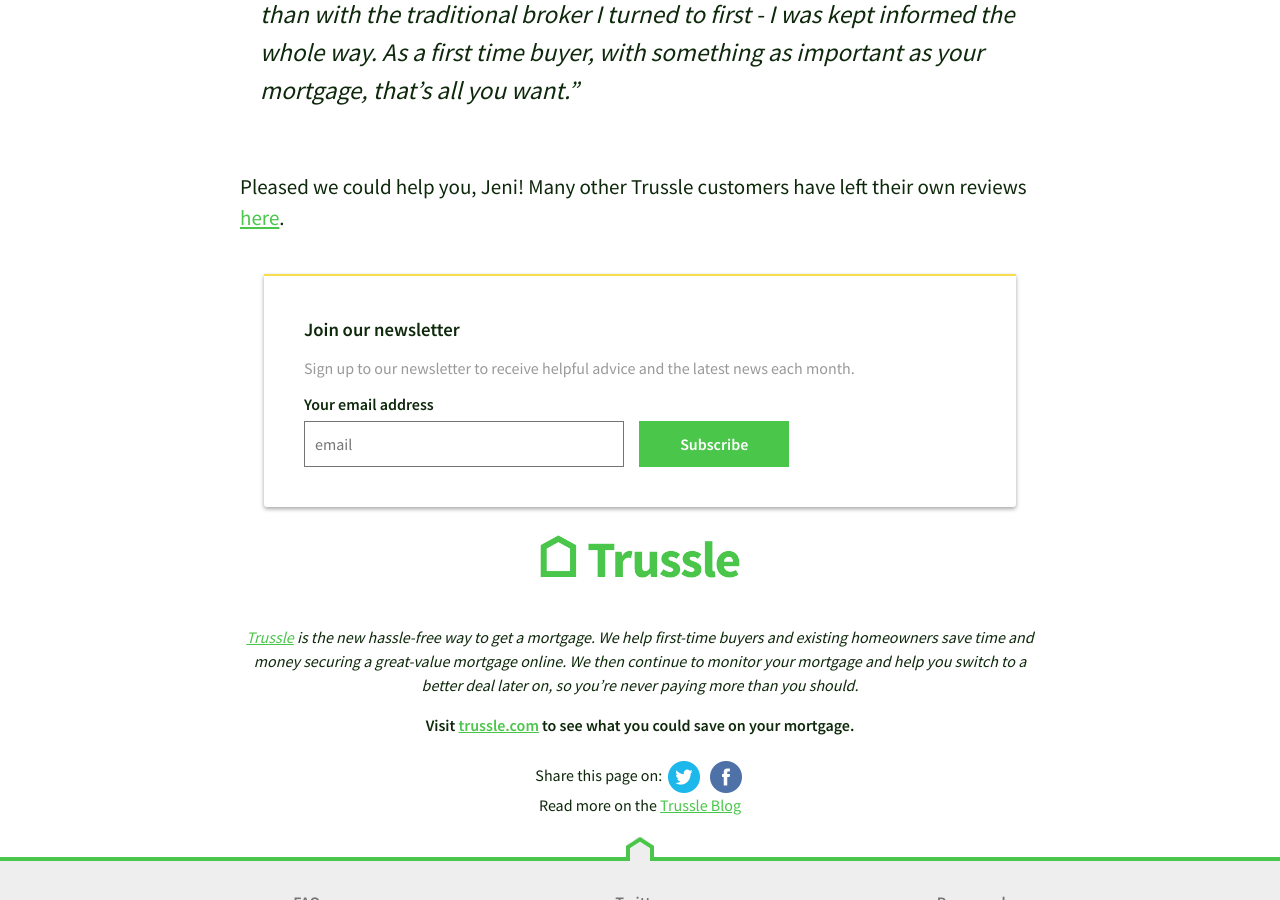
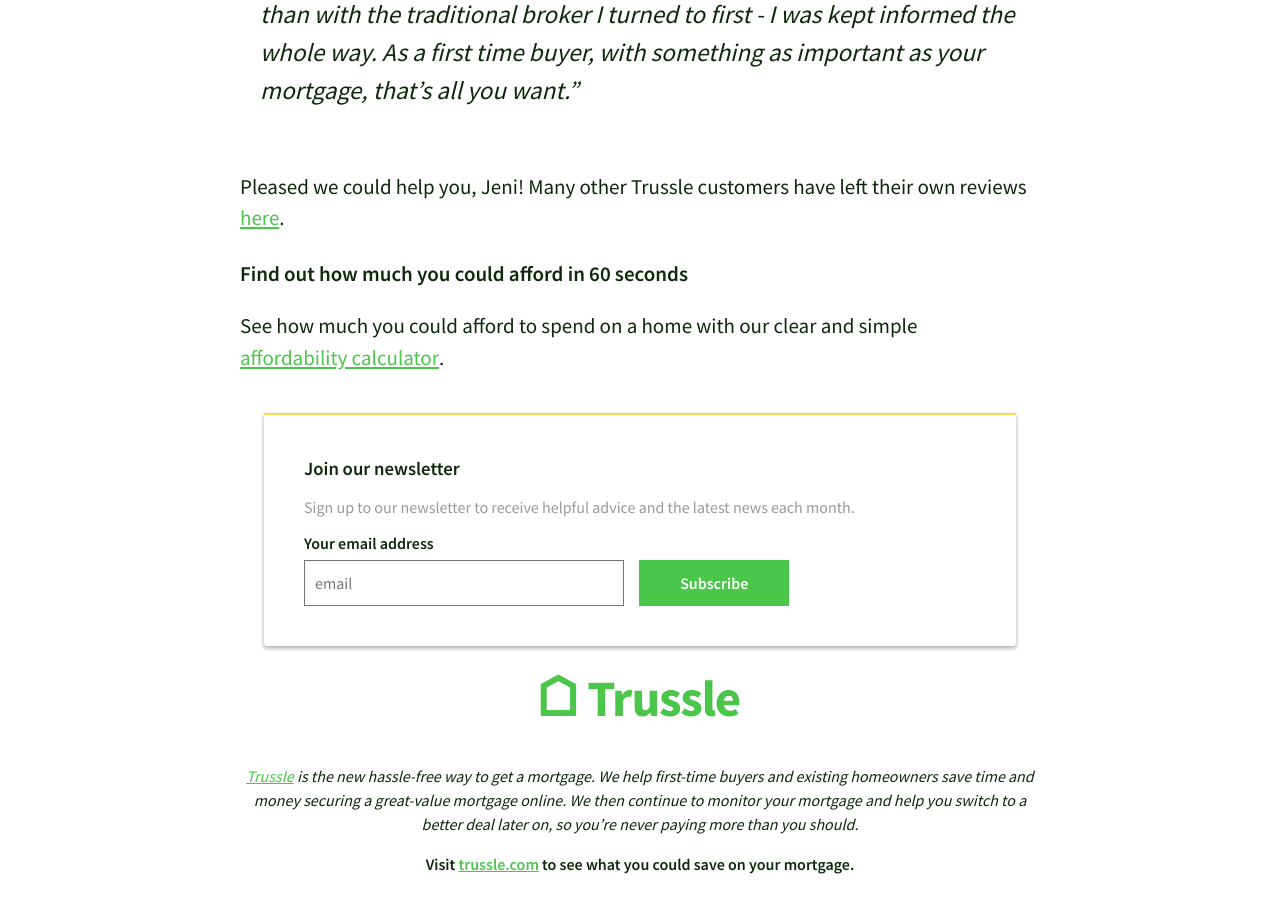
Before and after one commit to olitrussle/blog, a Jekyll site: the page built from _posts/2017-04-19-trussle-stories-the-teacher.md, in a window 1280 px wide and 900 px high, scrolled down 4469 px. Built offline with Jekyll 4.4.1, drawn with Linux system fonts in a browser that asks for light colours; comment, search, counter and statistics services are not loaded.

Commit message:
Updated 2017-04-19-trussle-stories-the-teacher.md

```diff
--- a/_posts/2017-04-19-trussle-stories-the-teacher.md
+++ b/_posts/2017-04-19-trussle-stories-the-teacher.md
@@ -5,8 +5,8 @@
 excerpt: >-
   In this story, we hear from Jeni, a first time buyer who was nervous about
   getting a mortgage. Luckily, Trussle was there to help.
-thumbnail_filename: 'Jeni trussle square.JPG'
-author: 'Lydia Bower'
+thumbnail_filename: Jeni trussle square.JPG
+author: Lydia Bower
 date: '2017-04-19T00:00:00.000Z'
 ---
 ![Jeni Trussle teacher]({{site.baseurl}}/images/post_images/Jeni Trussle.JPG)
@@ -70,3 +70,6 @@
 
 
 Pleased we could help you, Jeni! Many other Trussle customers have left their own reviews [here](https://uk.trustpilot.com/review/trussle.com "Trustpilot").
+
+### Find out how much you could afford in 60 seconds
+See how much you could afford to spend on a home with our clear and simple [affordability calculator](https://apply.trussle.com/affordability-calculator?utm_source=blog&utm_medium=get-started-cta&utm_campaign=170503).
```
